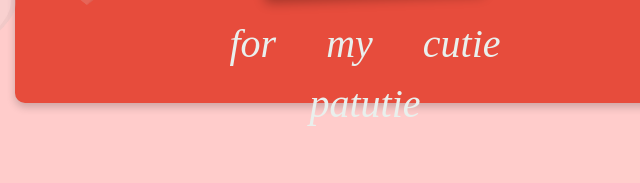
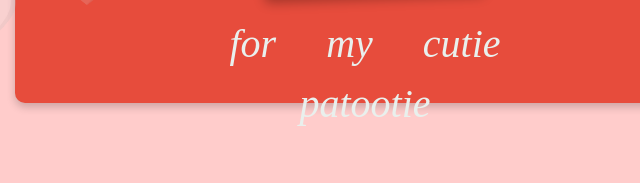
Before and after one commit to harsh-it2000/ValenT, a plain HTML site: page index.html in a window 1280 px wide. Shown: the part 497-680 px from the top of the page, 275-915 px from the left. Drawn offline with nearby package versions, Linux system fonts and the light colour scheme.

Commit message:
Patootie

```diff
--- a/index.html
+++ b/index.html
@@ -174,7 +174,7 @@
                 <img src="./src/image0.jpeg">
                 <p class="caption">❤️</p>
             </div>
-            <h1>for my cutie patutie</h1>
+            <h1>for my cutie patootie</h1>
         </div>
     </div>
     <script>
```
